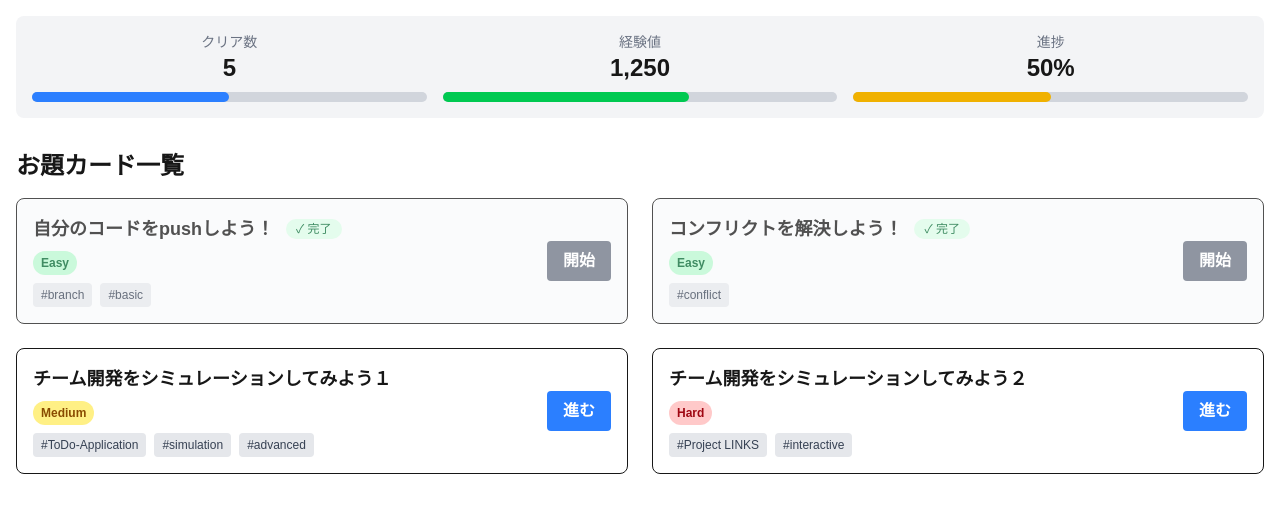
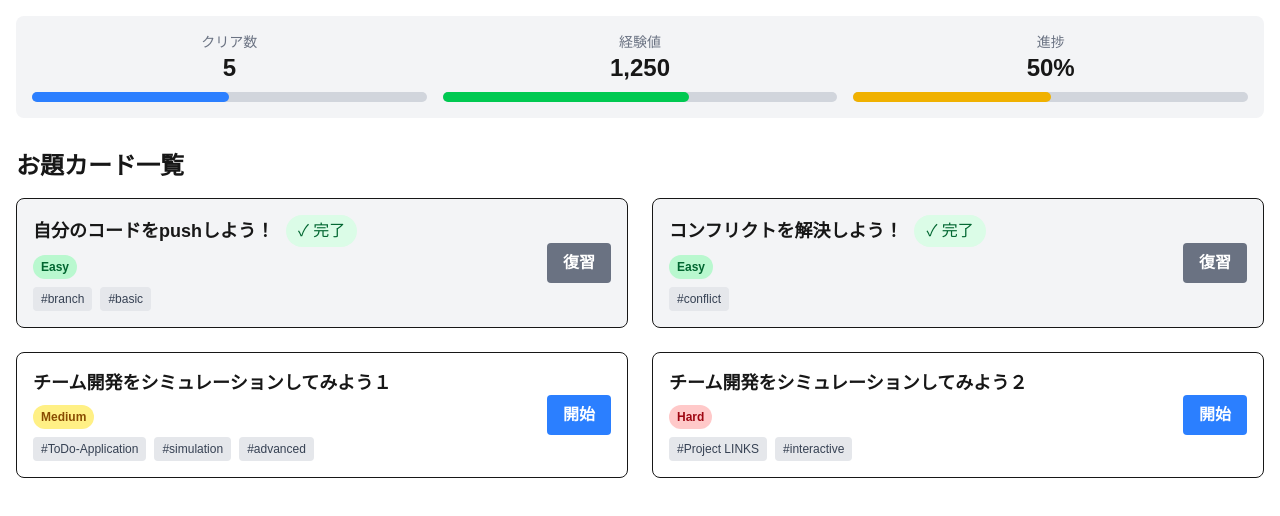
Before and after one commit to KinuGra/tosho-2509-front, a Next.js app: page /home in a window 1280 px wide. Shown: the top 516 px of the page. Built offline with nearby package versions, Linux system fonts and the light colour scheme.

Commit message:
fix: 文言とデザインを修正しました

```diff
--- a/src/app/home/page.tsx
+++ b/src/app/home/page.tsx
@@ -62,7 +62,7 @@ const ThemeCard = ({ theme }: { theme: typeof themes[0] }) => {
 
   // is_completedに応じてスタイルを変更
   const cardStyle = theme.is_completed
-    ? "bg-gray-50 dark:bg-gray-800 opacity-75"
+    ? "bg-gray-100 dark:bg-gray-800"
     : "hover:shadow-lg transition-shadow";
 
   return (
@@ -71,7 +71,7 @@ const ThemeCard = ({ theme }: { theme: typeof themes[0] }) => {
         <div className="flex items-center mb-2">
           <h3 className="text-lg font-bold">{theme.title}</h3>
           {theme.is_completed && (
-            <span className="ml-3 inline-flex items-center px-2.5 py-0.5 rounded-full text-xs font-medium bg-green-100 text-green-800 dark:bg-green-900 dark:text-green-300">
+            <span className="ml-3 inline-flex items-center px-3 py-1 rounded-full text-base font-medium bg-green-100 text-green-800 dark:bg-green-900 dark:text-green-300">
               ✓ 完了
             </span>
           )}
@@ -94,7 +94,7 @@ const ThemeCard = ({ theme }: { theme: typeof themes[0] }) => {
           ? 'bg-gray-500 hover:bg-gray-600 text-white'
           : 'bg-blue-500 hover:bg-blue-700 text-white'
       }`}>
-        {theme.is_completed ? '開始' : '進む'}
+        {theme.is_completed ? '復習' : '開始'}
       </Link>
     </div>
   );
```
Also changed, not shown: 1 other file (tests, documents, lock files or other folders).
